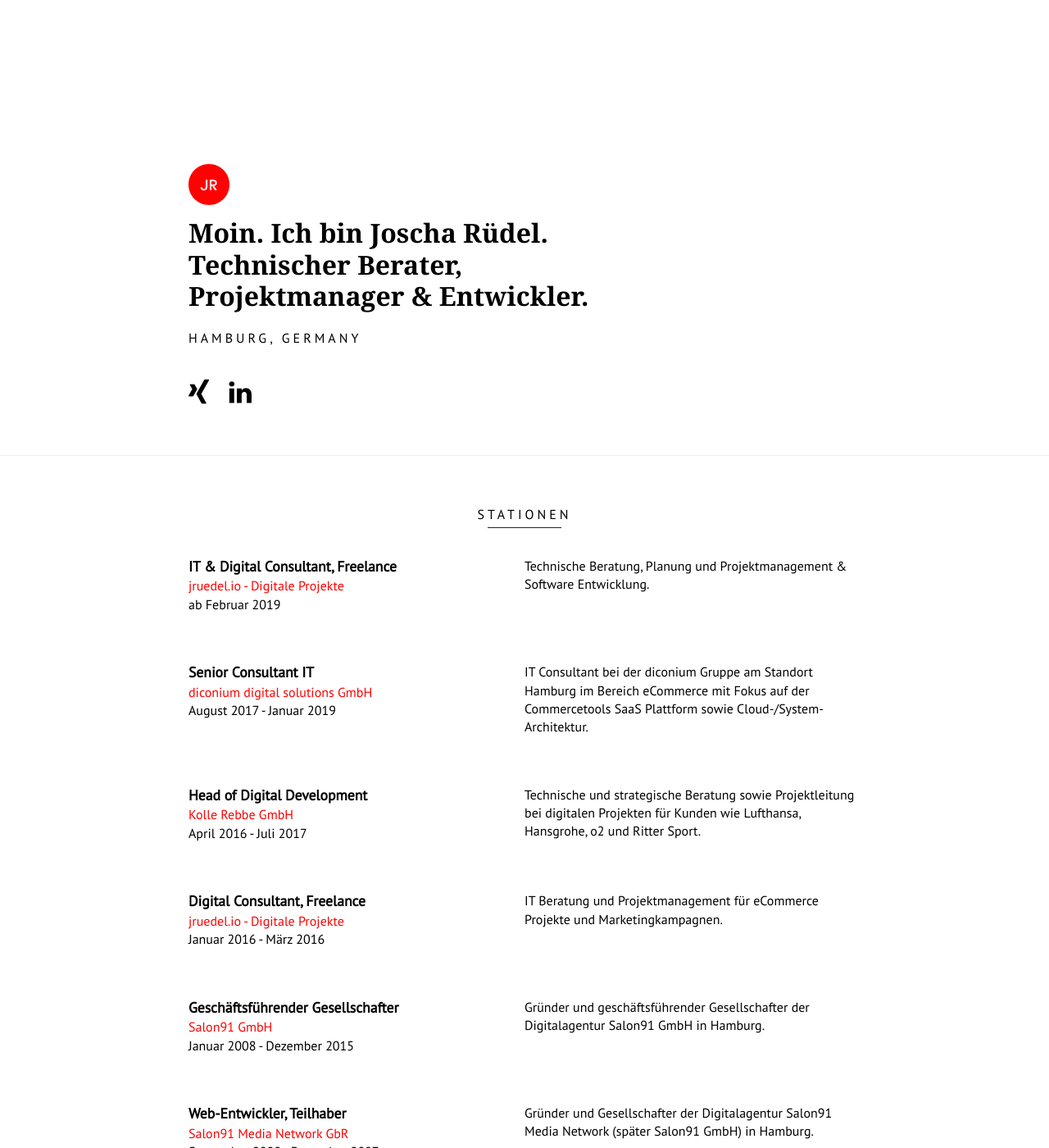
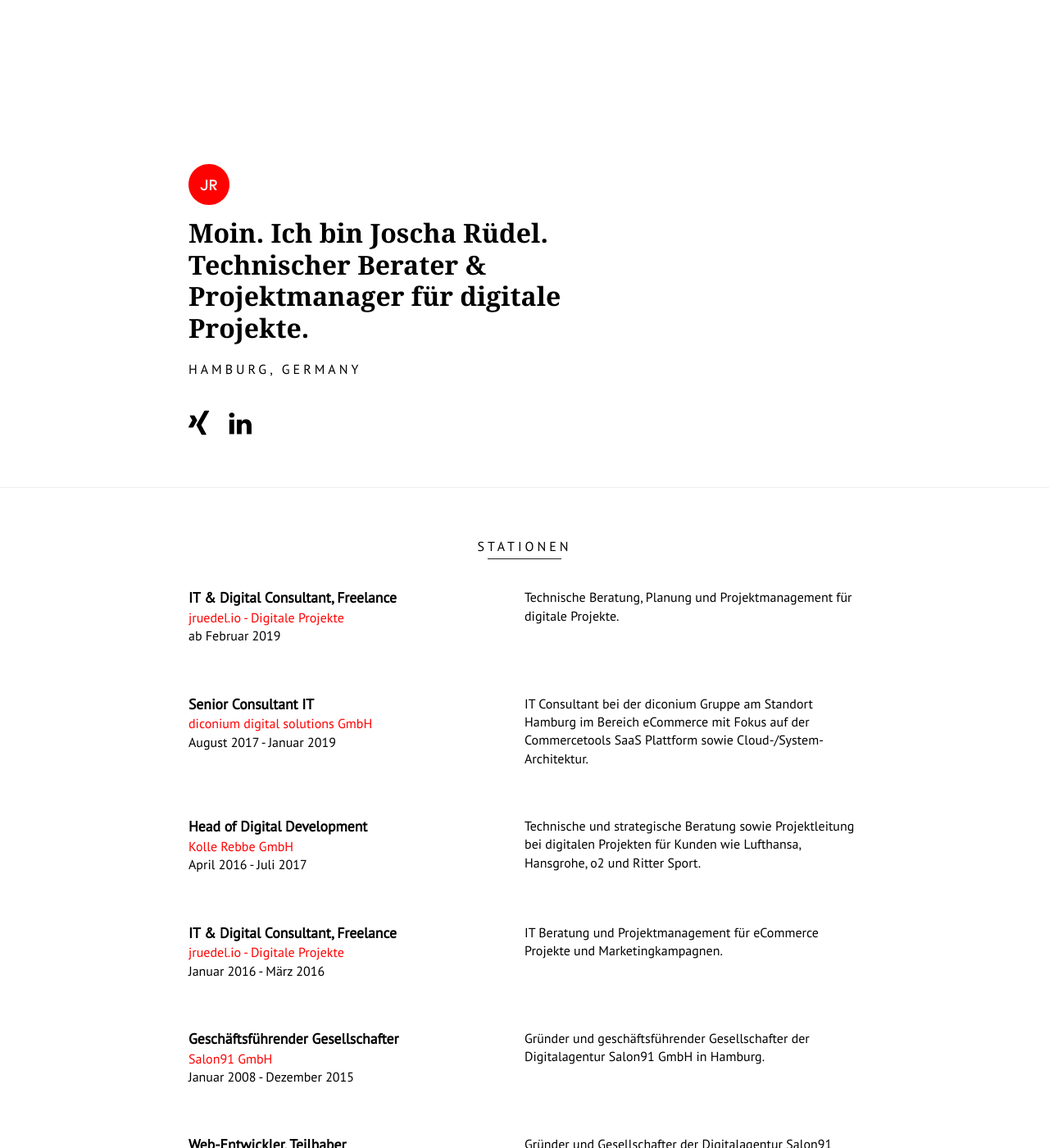
Before and after one commit to jruedel/jruedel.github.io, a Jekyll site: the page built from index.html, in a window 1280 px wide and 1400 px high. Shown: the whole window at 82% size. Built offline with Jekyll 4.4.1, drawn with Linux system fonts in a browser that asks for light colours.

Commit message:
Textänderungen

```diff
--- a/_data/jobs.yml
+++ b/_data/jobs.yml
@@ -1,7 +1,7 @@
 -   title: IT & Digital Consultant, Freelance
     company: jruedel.io - Digitale Projekte
     period: ab Februar 2019
-    description: Technische Beratung, Planung und Projektmanagement & Software Entwicklung.
+    description: Technische Beratung, Planung und Projektmanagement für digitale Projekte.
 
 -   title: Senior Consultant IT
     company: diconium digital solutions GmbH
@@ -13,7 +13,7 @@
     period: April 2016 - Juli 2017
     description: Technische und strategische Beratung sowie Projektleitung bei digitalen Projekten für Kunden wie Lufthansa, Hansgrohe, o2 und Ritter Sport.
 
--   title: Digital Consultant, Freelance
+-   title: IT & Digital Consultant, Freelance
     company: jruedel.io - Digitale Projekte
     period: Januar 2016 - März 2016
     description: IT Beratung und Projektmanagement für eCommerce Projekte und Marketingkampagnen.
--- a/_includes/header.html
+++ b/_includes/header.html
@@ -17,7 +17,7 @@
 
             <p class="intro__main serif">
                 Moin. Ich bin <span>Joscha Rüdel</span>.<br>
-                Technischer Berater, Projektmanager & Entwickler.</p>
+                Technischer Berater & Projektmanager für digitale Projekte.</p>
             <p class="intro__post">{{ site.location }}</p>
         </div>
 
```
